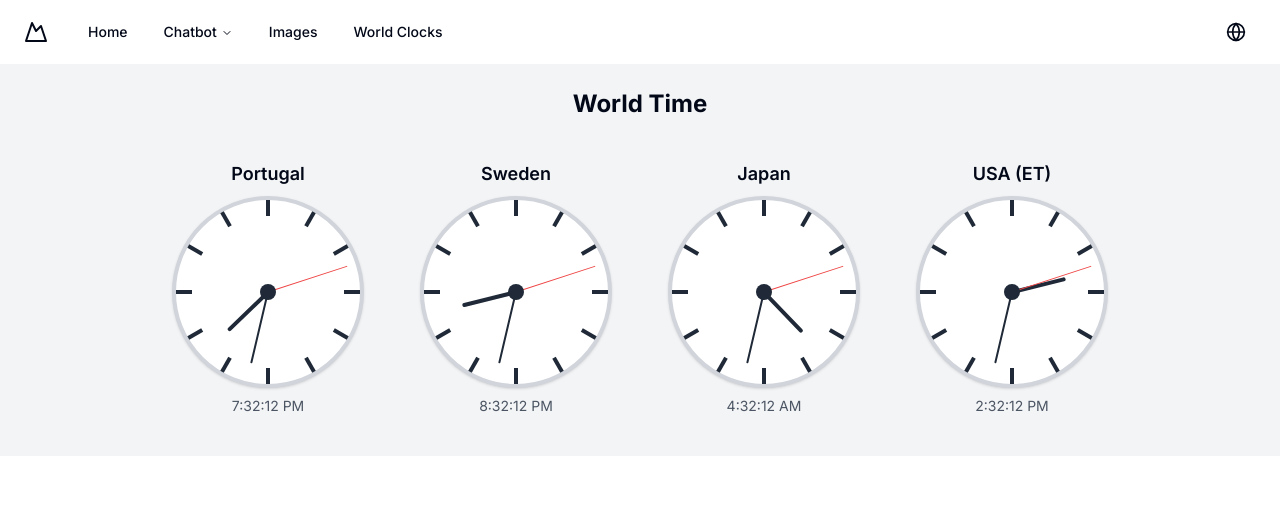
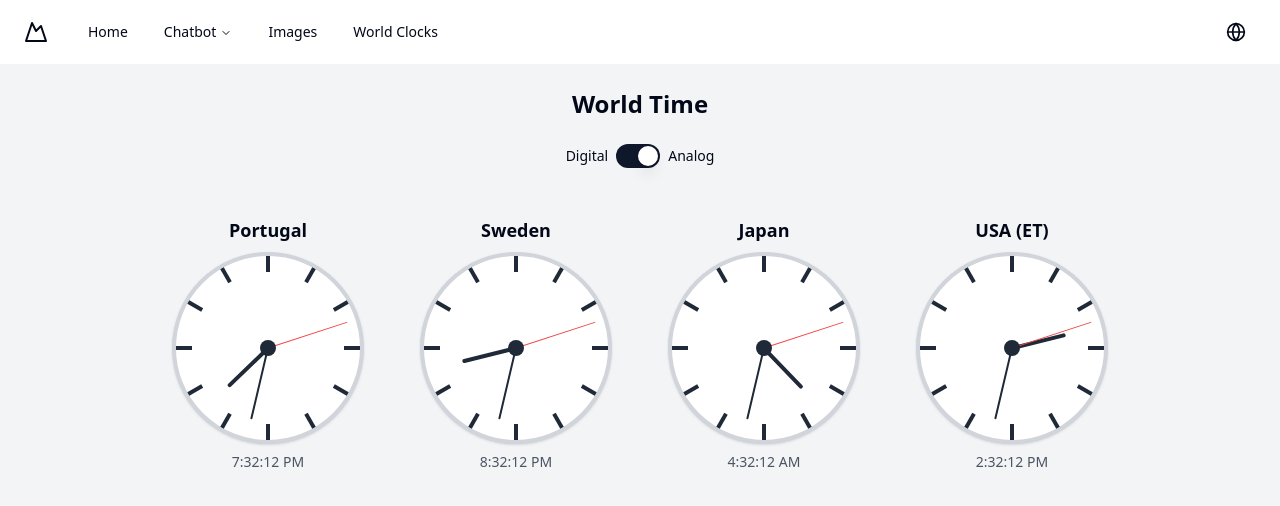
Before and after one commit to zepedroc/Whatevs, a Next.js app: page /en/world-clocks in a window 1280 px wide. Shown: the top 506 px of the page. Built offline with nearby package versions, Linux system fonts and the light colour scheme.

Commit message:
Digital clocks, matrix style

```diff
--- a/src/app/[locale]/layout.tsx
+++ b/src/app/[locale]/layout.tsx
@@ -1,21 +1,33 @@
 import { NextIntlClientProvider } from 'next-intl';
 import { getMessages } from 'next-intl/server';
+import { VT323 } from 'next/font/google';
+import NavBar from '@/components/navbar';
 
-import NavBar from '@/components/navbar';
+import '../globals.css';
 
 type LocaleLayoutProps = {
   children: React.ReactNode;
   params: { locale: string };
 };
 
+const matrixFont = VT323({
+  weight: '400',
+  subsets: ['latin'],
+  display: 'swap',
+});
+
 export default async function LocaleLayout({ children, params }: LocaleLayoutProps) {
   const { locale } = await params;
   const messages = await getMessages({ locale });
 
   return (
-    <NextIntlClientProvider locale={locale} messages={messages}>
-      <NavBar />
-      {children}
-    </NextIntlClientProvider>
+    <html lang={locale} suppressHydrationWarning>
+      <body style={{ '--font-matrix': matrixFont.style.fontFamily } as React.CSSProperties}>
+        <NextIntlClientProvider locale={locale} messages={messages}>
+          <NavBar />
+          {children}
+        </NextIntlClientProvider>
+      </body>
+    </html>
   );
 }
--- a/src/app/[locale]/world-clocks/page.tsx
+++ b/src/app/[locale]/world-clocks/page.tsx
@@ -1,8 +1,17 @@
+'use client';
+
+import { useState } from 'react';
+import { useTranslations } from 'next-intl';
+
 import AnalogClock from '@/components/analog-clock';
-import { useTranslations } from 'next-intl';
+import DigitalClock from '@/components/digital-clock';
+
+import { Switch } from '@/components/ui/switch';
+import { Label } from '@/components/ui/label';
 
 export default function WorldClocksPage() {
   const t = useTranslations();
+  const [isAnalog, setIsAnalog] = useState(true);
 
   const clocks = [
     { timezone: 'Europe/Lisbon', label: t('WorldClocks.portugal') },
@@ -11,13 +20,28 @@ export default function WorldClocksPage() {
     { timezone: 'America/New_York', label: t('WorldClocks.usa') },
   ];
 
+  const ClockComponent = isAnalog ? AnalogClock : DigitalClock;
+
   return (
-    <div className="p-6 bg-gray-100">
-      <h1 className="text-2xl font-bold mb-6 text-center">{t('WorldClocks.title')}</h1>
-      <div className="flex flex-wrap justify-center gap-6">
-        {clocks.map((clock) => (
-          <AnalogClock key={clock.timezone} timezone={clock.timezone} label={clock.label} />
-        ))}
+    <div className="p-6 bg-gray-100 min-h-screen">
+      <div className="max-w-6xl mx-auto">
+        <h1 className="text-2xl font-bold mb-6 text-center">{t('WorldClocks.title')}</h1>
+
+        <div className="flex items-center justify-center gap-2 mb-8">
+          <Label htmlFor="clock-mode" className="text-sm font-medium">
+            {t('WorldClocks.digitalMode')}
+          </Label>
+          <Switch id="clock-mode" checked={isAnalog} onCheckedChange={setIsAnalog} />
+          <Label htmlFor="clock-mode" className="text-sm font-medium">
+            {t('WorldClocks.analogMode')}
+          </Label>
+        </div>
+
+        <div className="flex flex-wrap justify-center gap-6">
+          {clocks.map((clock) => (
+            <ClockComponent key={clock.timezone} timezone={clock.timezone} label={clock.label} />
+          ))}
+        </div>
       </div>
     </div>
   );
--- a/src/app/globals.css
+++ b/src/app/globals.css
@@ -33,6 +33,8 @@
       --ring: 222.2 84% 4.9%;
 
       --radius: 0.5rem;
+
+      --font-matrix: '';
     }
 
     .dark {
@@ -73,5 +75,6 @@
     body {
       @apply bg-background text-foreground;
       height: 100vh;
+      --font-matrix: var(--font-matrix);
     }
   }
--- /dev/null
+++ b/src/components/digital-clock.tsx
@@ -0,0 +1,50 @@
+'use client';
+
+import React, { useEffect, useState } from 'react';
+
+interface DigitalClockProps {
+  timezone: string;
+  label: string;
+}
+
+const DigitalClock: React.FC<DigitalClockProps> = ({ timezone, label }) => {
+  const [time, setTime] = useState(new Date());
+  const [isFlickering, setIsFlickering] = useState(false);
+
+  useEffect(() => {
+    const timer = setInterval(() => {
+      setTime(new Date());
+    }, 1000);
+
+    return () => {
+      clearInterval(timer);
+    };
+  }, []);
+
+  const digitalTime = time.toLocaleTimeString('en-US', {
+    timeZone: timezone,
+    hour: '2-digit',
+    minute: '2-digit',
+    second: '2-digit',
+    hour12: true,
+  });
+
+  return (
+    <div className="flex flex-col items-center m-4 p-6 rounded-lg border border-green-500/30 bg-black/95 shadow-lg w-48">
+      <h2 className="text-lg font-semibold mb-4 text-green-500/90">{label}</h2>
+      <div
+        className={`text-3xl tracking-wider ${isFlickering ? 'opacity-50' : 'opacity-100'} transition-opacity duration-50`}
+        style={{
+          color: '#22ff22',
+          textShadow: '0 0 5px #00ff00, 0 0 10px #00ff00, 0 0 15px #00ff00',
+          fontFamily: 'var(--font-matrix), monospace',
+          letterSpacing: '0.1em',
+        }}
+      >
+        {digitalTime}
+      </div>
+    </div>
+  );
+};
+
+export default DigitalClock;
--- a/src/messages/en/messages.json
+++ b/src/messages/en/messages.json
@@ -10,7 +10,9 @@
     "portugal": "Portugal",
     "sweden": "Sweden",
     "japan": "Japan",
-    "usa": "USA (ET)"
+    "usa": "USA (ET)",
+    "digitalMode": "Digital",
+    "analogMode": "Analog"
   },
   "chatModes": {
     "aiAssistant": {
--- a/src/messages/es/messages.json
+++ b/src/messages/es/messages.json
@@ -10,7 +10,9 @@
     "portugal": "Portugal",
     "sweden": "Suecia",
     "japan": "Japón",
-    "usa": "EE.UU. (ET)"
+    "usa": "EE.UU. (ET)",
+    "digitalMode": "Digital",
+    "analogMode": "Analógico"
   },
   "chatModes": {
     "aiAssistant": {
--- a/src/messages/pt/messages.json
+++ b/src/messages/pt/messages.json
@@ -10,7 +10,9 @@
     "portugal": "Portugal",
     "sweden": "Suécia",
     "japan": "Japão",
-    "usa": "EUA (ET)"
+    "usa": "EUA (ET)",
+    "digitalMode": "Digital",
+    "analogMode": "Analógico"
   },
   "chatModes": {
     "aiAssistant": {
```
